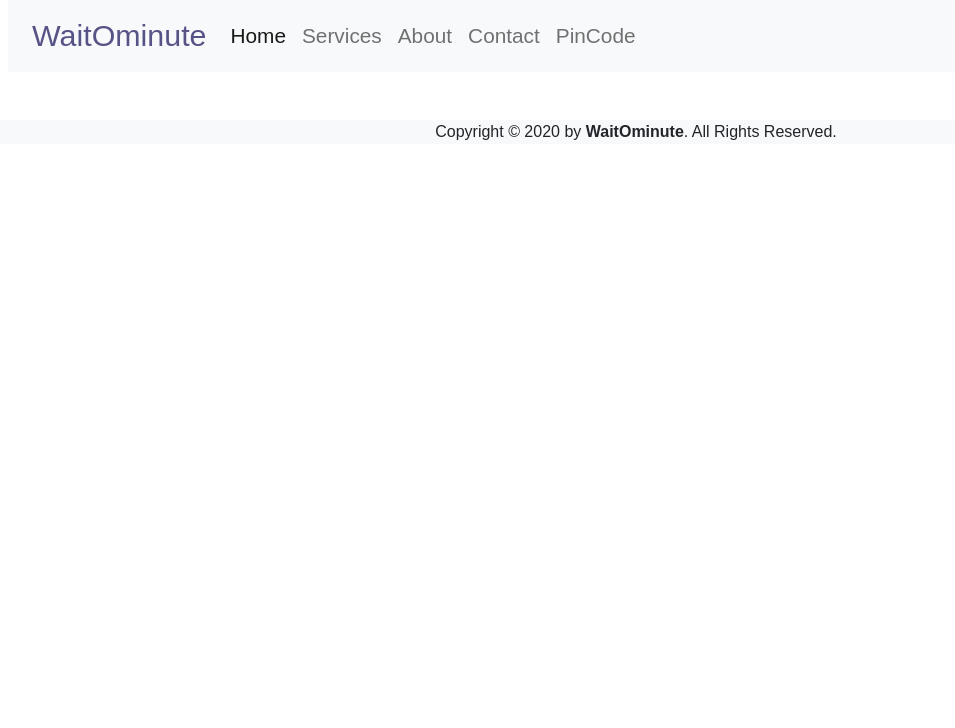
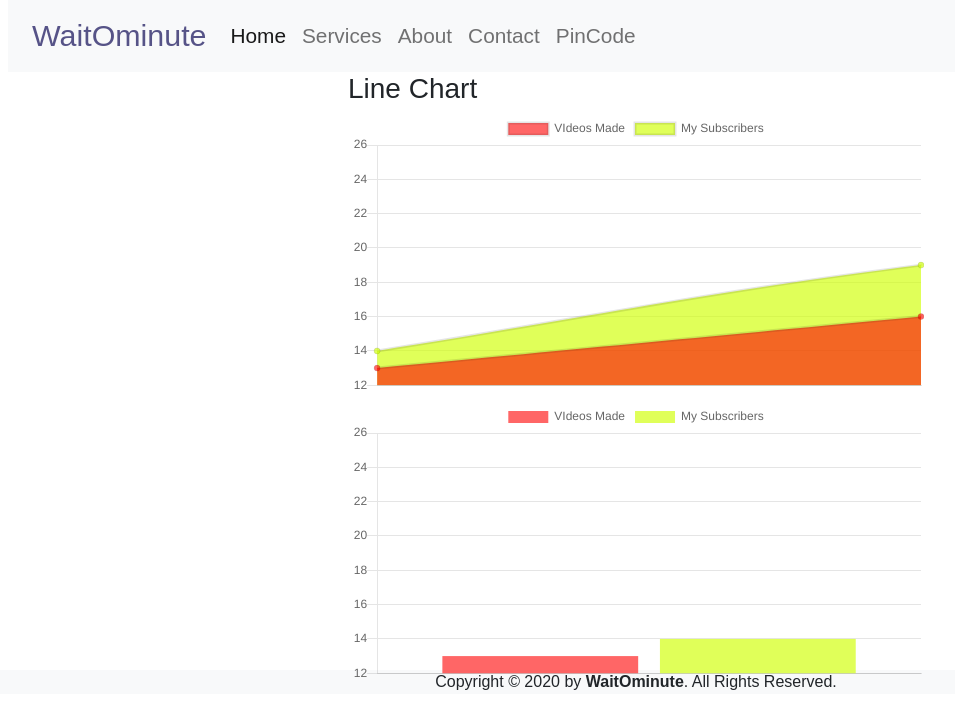
Before and after one commit to adityaparsad01/waitominute, a React (Create React App) app: page /test in a window 1280 px wide. Shown: the top 728 px of the page, without its empty margins (4-959 px from the left). Built offline with nearby package versions, Linux system fonts and the light colour scheme; a web font is replaced by a local one.

Commit message:
Pincode Added

```diff
--- a/package.json
+++ b/package.json
@@ -8,8 +8,10 @@
     "@testing-library/user-event": "^7.2.1",
     "axios": "^0.19.2",
     "bootstrap": "^5.0.0-alpha1",
+    "chart.js": "^2.9.3",
     "node-sass": "^4.14.1",
     "react": "^16.13.1",
+    "react-chartjs-2": "^2.9.0",
     "react-columns": "^1.2.1",
     "react-dom": "^16.13.1",
     "react-helmet": "^6.1.0",
--- a/src/Component/Pincode.jsx
+++ b/src/Component/Pincode.jsx
@@ -4,13 +4,13 @@ import Pincard from "./Pincard";
 const Pincode = () => {
   const [pin, setPin] = useState([]);
   const [search, setSearch] = useState("");
-  const [query, setQuery] = useState("110001");
+  const [query, setQuery] = useState("110059");
 
   console.log(pin.pincode);
 
   useEffect(() => {
     getPIN();
-  }, [query]);
+  }, []);
 
   const getPIN = async () => {
     const response = await fetch(
--- a/src/Test.jsx
+++ b/src/Test.jsx
@@ -1,29 +1,51 @@
-import React from "react";
+import React, { Component } from "react";
+import { Line, Bar } from "react-chartjs-2";
 
-const f = 5;
-const y = 6;
+export class Test extends Component {
+  constructor() {
+    super();
+    this.state = {
+      data: {
+        lebels: ["1", "2", "3", "4", "5"],
+        datasets: [
+          {
+            label: "VIdeos Made",
+            backgroundColor: "rgba(255, 0, 0, 0.6)",
+            data: [13, 16, 19, 18, 15, 17, 14],
+          },
+          {
+            label: "My Subscribers",
+            backgroundColor: "rgba(208, 255, 0, 0.65)",
+            data: [14, 19, 22, 26, 12, 12],
+          },
+        ],
+      },
+    };
+  }
 
-const fData = () => {
-  return (
-    <>
-      <h1>i AM {f}</h1>
-    </>
-  );
-};
-const yData = () => {
-  return (
-    <>
-      <h1>i AM {y}</h1>
-    </>
-  );
-};
+  getChartData = (canvas) => {
+    const data = this.state.data;
+    return data;
+  };
 
-const Test = () => {
-  if (fData > yData) {
-    return <yData />;
-  } else {
-    return <fData />;
+  render() {
+    return (
+      <div className="mb-auto">
+        <div
+          className="container"
+          style={{ position: "relative", width: 600, height: 550 }}
+        >
+          <div className="row ">
+            <div className="col-12">
+              <h3>Line Chart</h3>
+              <Line options={{ responsive: true }} data={this.getChartData} />
+              <Bar options={{ responsive: true }} data={this.getChartData} />
+            </div>
+          </div>
+        </div>
+      </div>
+    );
   }
-};
+}
 
 export default Test;
```
Also changed, not shown: 1 other file (tests, documents, lock files or other folders).
